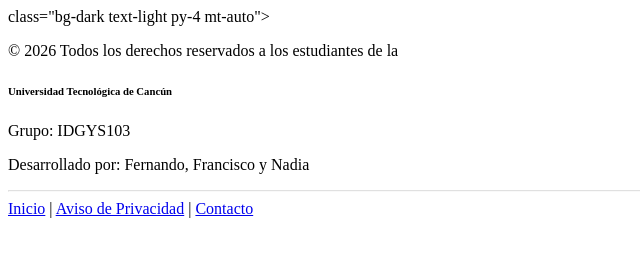
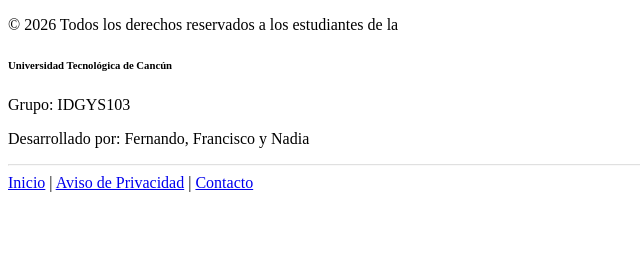
Before and after one commit to josefranciscocastillopech/Git-flow, a website: page index.html in a window 1280 px wide. Shown: the whole page, without its empty margins (0-640 px from the left). Drawn offline with Linux system fonts and the light colour scheme.

Commit message:
Subiendo Footer2

```diff
--- a/index.html
+++ b/index.html
@@ -13,7 +13,7 @@
     <div>
       <!-- imagenes -->
     </div>
-    <footer>class="bg-dark text-light py-4 mt-auto">
+    <footer class="bg-dark text-light py-4 mt-auto">
   <div class="container">
     <div class="row align-items-center">
 
```
